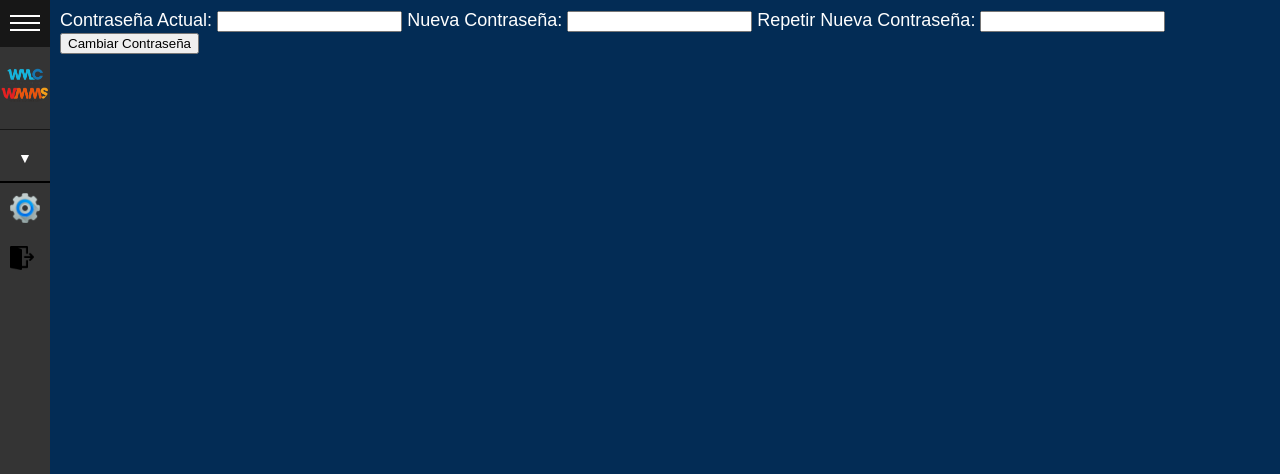
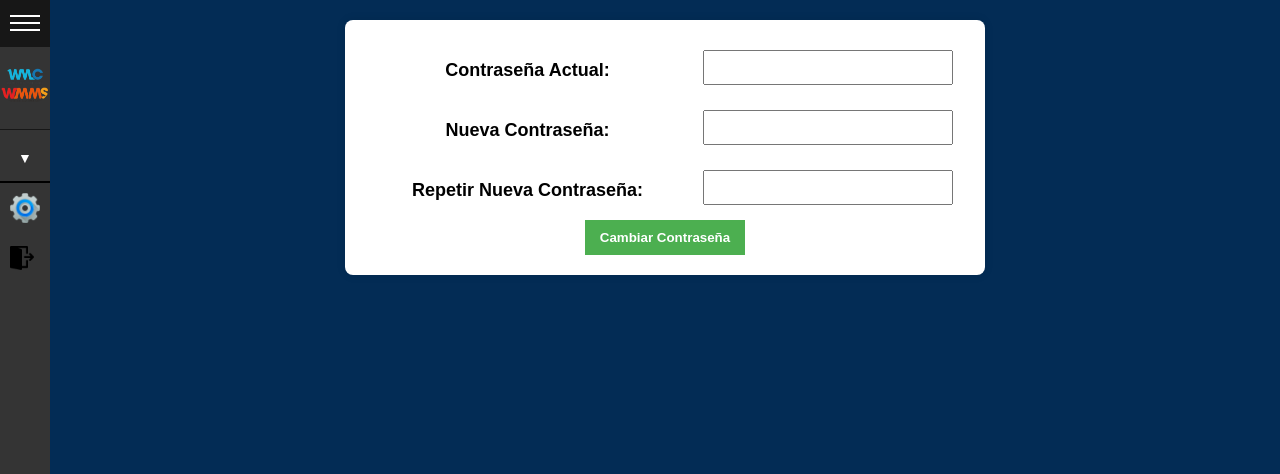
Before and after one commit to embrace23/app_rrhh, a Flask app: template templates/ajustes.html in a window 1280 px wide. Shown: the top 474 px of the page. Run offline with Flask 3, Linux system fonts and the light colour scheme; the template is opened without the code that fills it, so the values that code supplies are empty.

Commit message:
ajustes actualizado

```diff
--- a/static/styles.css
+++ b/static/styles.css
@@ -315,22 +315,22 @@ a.fc-event.fc-event-start.fc-event-end.fc-event-future.fc-daygrid-event.fc-daygr
     width: 400px;
 }
 
-.guardarFecha .form-group{
+.guardarFecha .form-group, .cambiarContrasena .form-group{
     margin-bottom: 15px;
 }
 
-.guardarFecha label{
+.guardarFecha label, .cambiarContrasena label{
     font-weight: bold;
 }
 
-.guardarFecha input {
+.guardarFecha input, .cambiarContrasena input {
     width: 100%;
     padding: 8px;
     margin-top: 10px;
     box-sizing: border-box;
 }
 
-.guardarFecha button{
+.guardarFecha button, .cambiarContrasena button{
     background-color: #4caf50;
     color: #fff;
     font-weight: 600;
@@ -361,3 +361,31 @@ a.fc-event.fc-event-start.fc-event-end.fc-event-future.fc-daygrid-event.fc-daygr
     background-color: #4caf50;
     color: #000;
 }
+
+/*Ajustes para cambiar contraseña*/
+.cambiarContrasena {
+    width: 600px;
+    margin: 20px auto;
+    background-color: #fff;
+    color: #000;
+    padding: 20px;
+    border-radius: 8px;
+    box-shadow: 0 0 10px rgba(0, 0, 0, 0.1);
+    text-align: center;
+}
+
+.cambiarContrasena input{
+    margin-bottom: 15px;
+    width: 250px;
+}
+
+.divContrasena{
+    width: 100%;
+    display: flex;
+    justify-content: space-around;
+    align-items: center;
+}
+
+.divContrasena label{
+    width: 50%;
+}
--- a/templates/ajustes.html
+++ b/templates/ajustes.html
@@ -76,15 +76,21 @@
     </div>
 
     <div id="mainContainer">
-        <form action="/cambiar_contrasena" method="POST">
+        <form action="/cambiar_contrasena" method="POST" class="cambiarContrasena">
+            <div class="divContrasena">
                 <label for="password_actual">Contraseña Actual:</label>
                 <input type="password" id="password_actual" name="password_actual" required>
+            </div>
 
+            <div class="divContrasena">
                 <label for="password_nueva">Nueva Contraseña:</label>
                 <input type="password" id="password_nueva" name="password_nueva" required>
+            </div>
 
+            <div class="divContrasena">
                 <label for="password_nueva_repetir">Repetir Nueva Contraseña:</label>
                 <input type="password" id="password_nueva_repetir" name="password_nueva_repetir" required>
+            </div>
 
             <button type="submit">Cambiar Contraseña</button>
         </form>
```
Also changed, not shown: 1 other file. Lines whose indentation alone changed are shown as unchanged.
